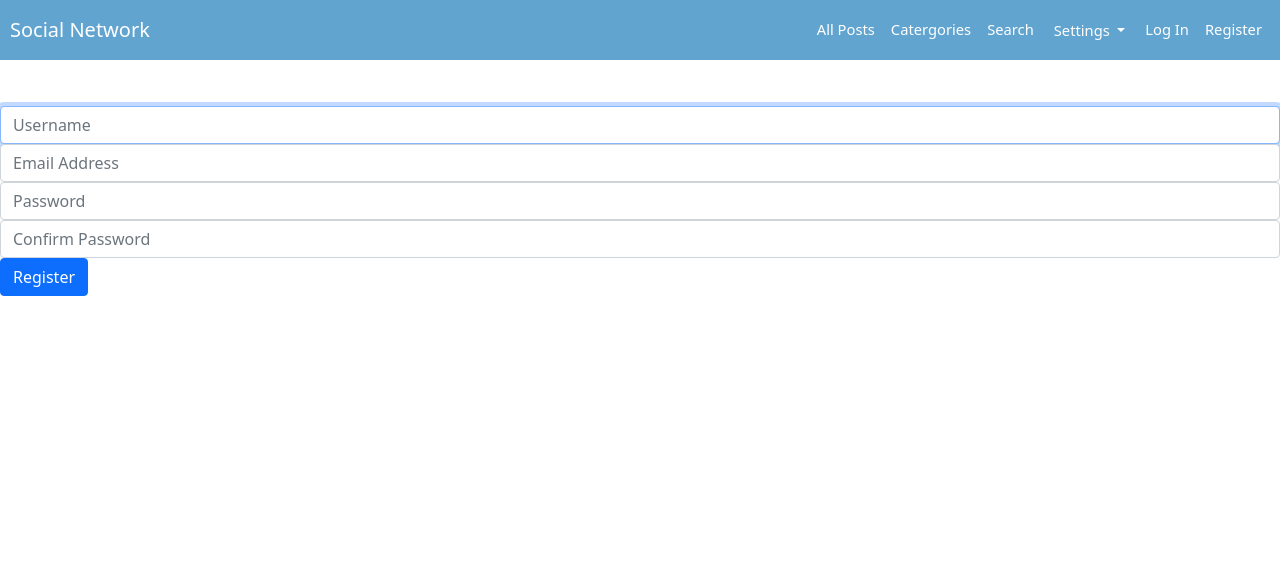
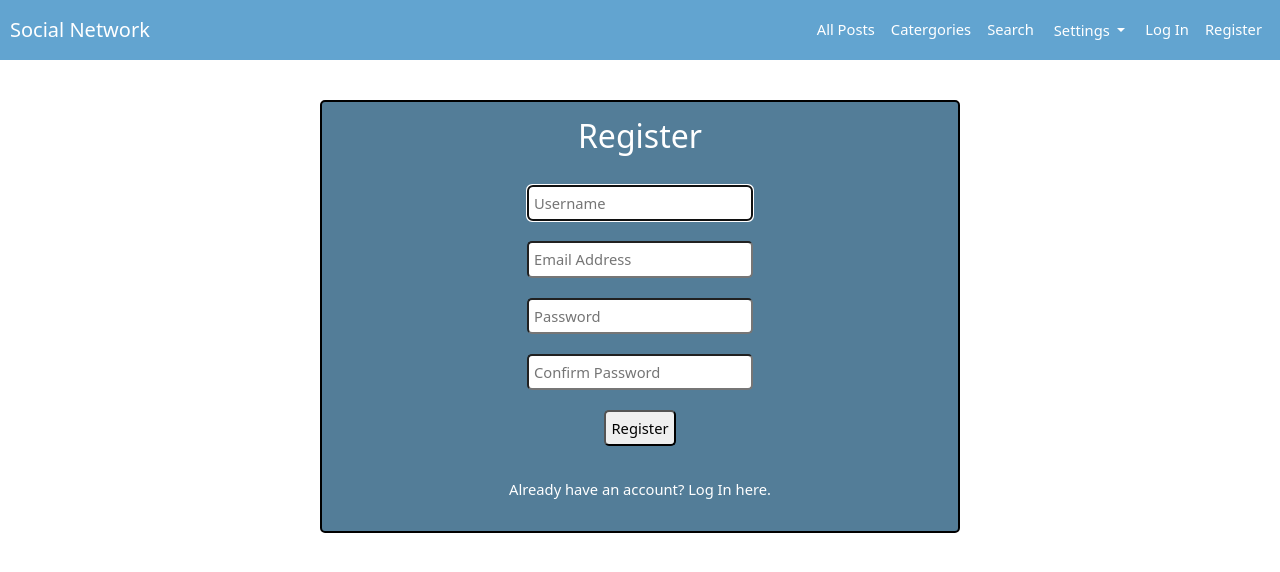
Before and after one commit to emrah-i/CS50W, a Django app: page /register in a window 1280 px wide. Shown: the top 572 px of the page. Run offline with Django 3.2, Linux system fonts and the light colour scheme; some libraries are stand-ins or nearby versions.

Commit message:
Setting the login and register page

```diff
--- a/project4/network/static/network/script.js
+++ b/project4/network/static/network/script.js
@@ -146,7 +146,7 @@ document.addEventListener("DOMContentLoaded", () => {
             }
         }
 
-        document.querySelector('#load_more_button').addEventListener('click', (event) => {
+        document.querySelector('#load_more_button').addEventListener('click', () => {
             search_counter += 10
 
             load_search_results(query, sort_new, search_counter);
@@ -203,7 +203,7 @@ document.addEventListener("DOMContentLoaded", () => {
         window.addEventListener('scroll', () => {
             if (Date.now() >= execution  && window.innerHeight + window.scrollY >= document.body.offsetHeight) {
                 following_counter += 10;
-                execution += 1000;
+                execution += 2500;
                 load_following_posts(following_counter, sort);
         }})
     }
@@ -805,7 +805,7 @@ async function load_search_results(query, sort, start) {
 
     if (start === 0) {
         main.innerHTML = ''
-        document.querySelector('#load_more').style.display = 'block';
+        document.querySelector('#load_more').style.display = 'block'
     }
 
     const response = await fetch(`/search/${query}?sort=${sort}&start=${start}`, {
@@ -815,10 +815,6 @@ async function load_search_results(query, sort, start) {
 
     if (data.length === 0 && start === 0) {
         main.innerHTML = `No posts found with "${query}"`;
-        return;
-    }
-    else if (data.length === 0 && start !== 0) {
-        alert(`No more posts found with "${query}"`);
         return;
     }
 
--- a/project4/network/static/network/styles.css
+++ b/project4/network/static/network/styles.css
@@ -1,3 +1,39 @@
+#register_page {
+  background-color: rgba(26, 82, 118, 0.75);
+  width: 50vw;
+  text-align: center;
+  border-radius: 5px;
+  border: 2px solid black;
+  margin: 40px auto;
+  padding: 15px;
+}
+#register_page input {
+  margin: 10px;
+  border-radius: 5px;
+  padding: 5px;
+}
+#register_page h2 {
+  margin-bottom: 20px;
+}
+
+#login_page {
+  background-color: rgba(26, 82, 118, 0.75);
+  width: 50vw;
+  text-align: center;
+  border-radius: 5px;
+  border: 2px solid black;
+  margin: 40px auto;
+  padding: 15px;
+}
+#login_page input {
+  margin: 10px;
+  border-radius: 5px;
+  padding: 5px;
+}
+#login_page h2 {
+  margin-bottom: 20px;
+}
+
 body {
   font-size: 1.15vw;
   background-color: white;
@@ -375,7 +411,7 @@ body #dropdown_button:focus {
 
 #user_input, #text_input, #edit_text_input, #title_input, #edit_title_input {
   margin: 10px 5%;
-  border-radius: 6px;
+  border-radius: 5px;
   padding: 5px;
 }
 
--- a/project4/network/static/network/styles.scss
+++ b/project4/network/static/network/styles.scss
@@ -1,3 +1,44 @@
+
+#register_page {
+    background-color: rgba(26, 82, 118, .75);
+    width: 50vw;
+    text-align: center;
+    border-radius: 5px;
+    border: 2px solid black;
+    margin: 40px auto;
+    padding: 15px;
+
+    input {
+        margin: 10px;
+        border-radius: 5px;
+        padding: 5px;
+    }
+
+    h2 {
+        margin-bottom: 20px;
+    }
+}
+
+#login_page {
+    background-color: rgba(26, 82, 118, .75);
+    width: 50vw;
+    text-align: center;
+    border-radius: 5px;
+    border: 2px solid black;
+    margin: 40px auto;
+    padding: 15px;
+
+    input {
+        margin: 10px;
+        border-radius: 5px;
+        padding: 5px;
+    }
+
+    h2 {
+        margin-bottom: 20px;
+    }
+}
+
 body {
     font-size: 1.15vw;
     background-color: white;
@@ -446,7 +487,7 @@ body {
 
 #user_input, #text_input, #edit_text_input, #title_input, #edit_title_input {
     margin: 10px 5%;
-    border-radius: 6px;
+    border-radius: 5px;
     padding: 5px;
 }
 
--- a/project4/network/templates/network/register.html
+++ b/project4/network/templates/network/register.html
@@ -2,29 +2,20 @@
 
 {% block body %}
 
+    <div id="register_page">
         <h2>Register</h2>
-
         {% if message %}
             <div>{{ message }}</div>
         {% endif %}
-
         <form action="{% url 'register' %}" method="post">
             {% csrf_token %}
-        <div class="form-group">
-            <input class="form-control" autofocus type="text" name="username" placeholder="Username">
+            <input autofocus type="text" name="username" placeholder="Username"><br>
+            <input type="email" name="email" placeholder="Email Address"><br>
+            <input type="password" name="password" placeholder="Password"><br>
+            <input type="password" name="confirmation" placeholder="Confirm Password"><br>
+            <input type="submit" value="Register">
+        </form><br>
+        <p>Already have an account? <a href="{% url 'login' %}">Log In here.</a></p>
     </div>
-        <div class="form-group">
-            <input class="form-control" type="email" name="email" placeholder="Email Address">
-        </div>
-        <div class="form-group">
-            <input class="form-control" type="password" name="password" placeholder="Password">
-        </div>
-        <div class="form-group">
-            <input class="form-control" type="password" name="confirmation" placeholder="Confirm Password">
-        </div>
-        <input class="btn btn-primary" type="submit" value="Register">
-    </form>
-
-    Already have an account? <a href="{% url 'login' %}">Log In here.</a>
 
 {% endblock %}
```
Also changed, not shown: project4/network/templates/network/login.html (+6 -11 lines), project4/db.sqlite3, 1 other file. Lines whose indentation alone changed are shown as unchanged.
